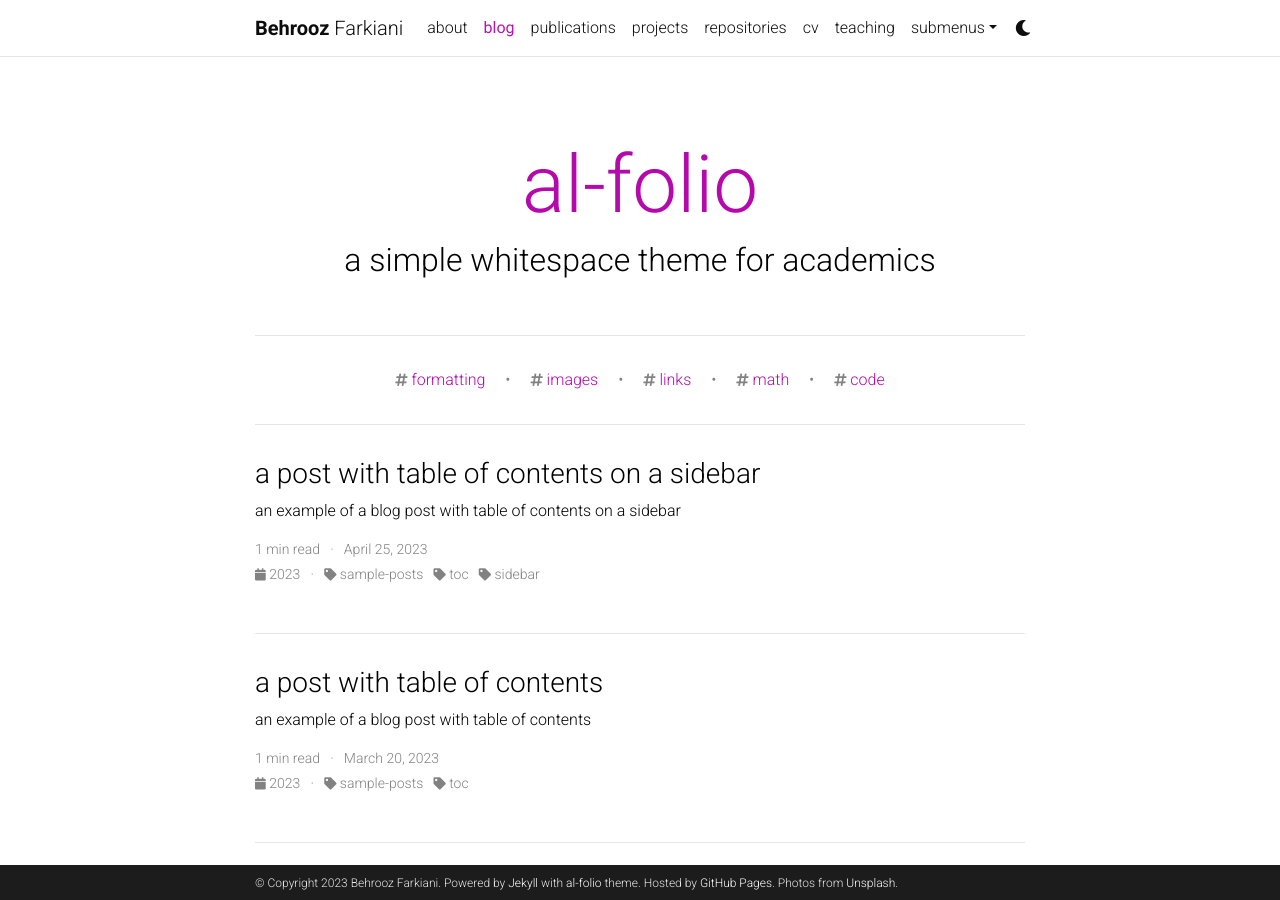
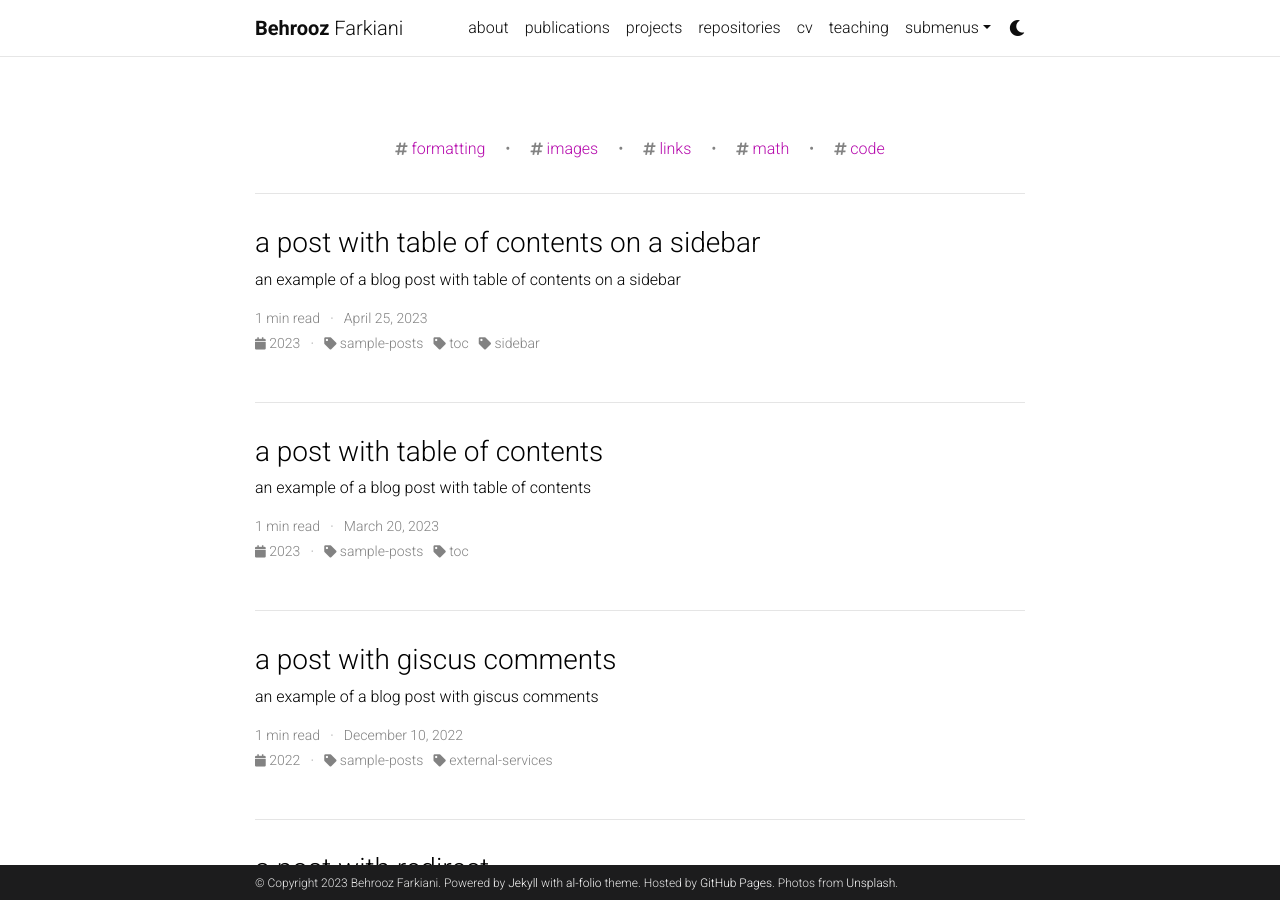
Before and after one commit to Bfarkiani/bfarkiani.github.io, a Jekyll site: the page built from blog/index.html, in a window 1280 px wide and 900 px high. Built offline with Jekyll 4.4.1, drawn with Linux system fonts in a browser that asks for light colours; the list of posts is cut into pages by our own code; comment, search, counter and statistics services are not loaded; a style sheet for code colours, icons or effects is not loaded; some of the changed lines change nothing that is shown.

Commit message:
Update _config.yml

```diff
--- a/_config.yml
+++ b/_config.yml
@@ -77,7 +77,7 @@ twitter_username: # your Twitter handle
 mastodon_username: # your mastodon instance+username in the format instance.tld/@username
 linkedin_username: # your LinkedIn user name
 telegram_username: # your Telegram user name
-scholar_userid: # your Google Scholar ID
+scholar_userid: iV7ANb0AAAAJ # your Google Scholar ID
 semanticscholar_id: # your Semantic Scholar ID
 whatsapp_number: # your WhatsApp number (full phone number in international format. Omit any zeroes, brackets, or dashes when adding the phone number in international format.)
 orcid_id: # your ORCID ID
@@ -120,10 +120,10 @@ bing_site_verification:  # out your bing-site-verification ID (Bing Webmaster)
 # Blog
 # -----------------------------------------------------------------------------
 
-blog_name: al-folio # blog_name will be displayed in your blog page
-blog_nav_title: blog # your blog must have a title for it to be displayed in the nav bar
-blog_description: a simple whitespace theme for academics
-permalink: /blog/:year/:title/
+#blog_name: al-folio # blog_name will be displayed in your blog page
+#blog_nav_title: blog # your blog must have a title for it to be displayed in the nav bar
+#blog_description: a simple whitespace theme for academics
+#permalink: /blog/:year/:title/
 
 # Pagination
 pagination:
@@ -268,8 +268,8 @@ display_tags: ['formatting', 'images', 'links', 'math', 'code'] # this tags will
 
 scholar:
 
-  last_name: [Einstein]
-  first_name: [Albert, A.]
+  last_name: [Farkiani]
+  first_name: [Behrooz]
 
   style: apa
   locale: en
```
